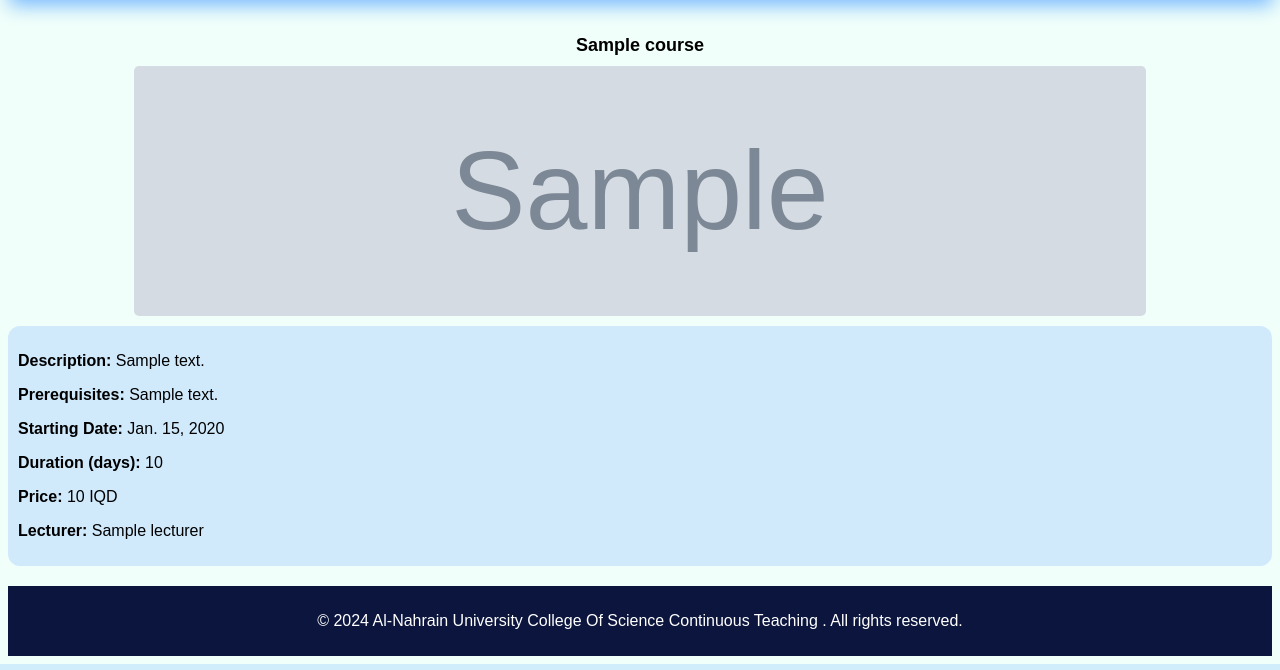
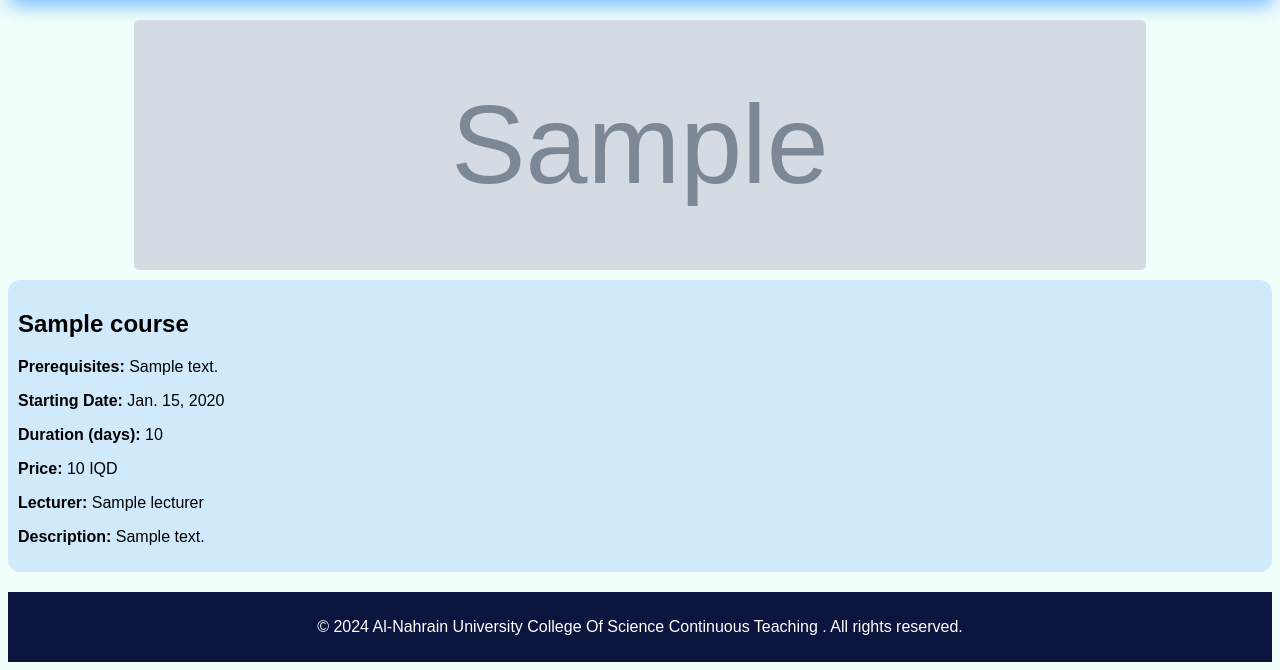
Before and after one commit to Ahmad-Git-Hub/course-management-web-app-Django, a Django app: page /course/ in a window 1280 px wide. Shown: the part 182-852 px from the top of the page. Run offline with Django 5.2, Linux system fonts and the light colour scheme; tables that the repository leaves empty hold one stand-in row (values such as "Sample post"); grey boxes marked "Sample" are stand-in pictures.

Commit message:
remove unnecessary html classes and their relevant css selectors

```diff
--- a/core/static/core/style.css
+++ b/core/static/core/style.css
@@ -166,16 +166,9 @@ header h1 {
   border-radius: 5px;
 }
 
-.course_name {
-  font-size: 18px;
-  margin-bottom: 10px;
-}
 
-.course-details {
-  text-align: center;
-}
 
-.description {
+.description-container {
   flex: 1;
   margin-bottom: 20px;
   margin-top: 10px;
@@ -184,18 +177,11 @@ header h1 {
   padding: 10px;
 }
 
-.details-section {
+.course_name {
+  font-size: 18px;
   margin-bottom: 10px;
 }
 
-.course_description a {
-  text-decoration: none;
-  color: #3498db;
-}
-
-.course_description a:hover {
-  text-decoration: underline;
-}
 
 /* Responsiveness */
 @media (max-width: 768px) {
--- a/core/templates/core/course.html
+++ b/core/templates/core/course.html
@@ -2,28 +2,17 @@
 
 <div class="container">
   <div class="image-container">
-    <h2 class="course_name">{{ course.course_name }}</h2>
     <img src="{{ course.poster }}" alt="{{ course.course_name }} Poster" />
   </div>
-  <div class="description">
-    <div class="one">
-      <p class="course_description">
-        <strong>Description:</strong> {{ course.description }}
-      </p>
-    </div>
-    <div class="two">
-      <p class="course_prerequisites">
-        <strong>Prerequisites:</strong> {{ course.prerequisites }}
-      </p>
-    </div>
-    <div class="three">
-      <p class="course_date">
-        <strong>Starting Date:</strong> {{ course.starting_date }}
-      </p>
-      <p class="duration"><strong>Duration (days):</strong> {{ course.duration_days }}</p>
-      <p class="price"><strong>Price: </strong>{{ course.price }} IQD</p>
-      <p class="price"><strong>Lecturer: </strong>{{ course.lecturer}}</p>
-    </div>
+  <div class="description-container">
+    <h2 class="course-name">{{ course.course_name }}</h2>
+    <p class="course-prerequisites"><strong>Prerequisites:</strong> {{ course.prerequisites }}</p>
+    <p class="course-date"><strong>Starting Date:</strong> {{ course.starting_date }}</p>
+    <p class="course-duration"><strong>Duration (days):</strong> {{ course.duration_days }}</p>
+    <p class="course-price"><strong>Price: </strong>{{ course.price }} IQD</p>
+    <p class="course-lecturer"><strong>Lecturer: </strong>{{ course.lecturer}}</p>
+    <p class="course-description"><strong>Description:</strong> {{ course.description }}</p>
+
   </div>
 </div>
 {% endfor %} {% endblock content %}
```
